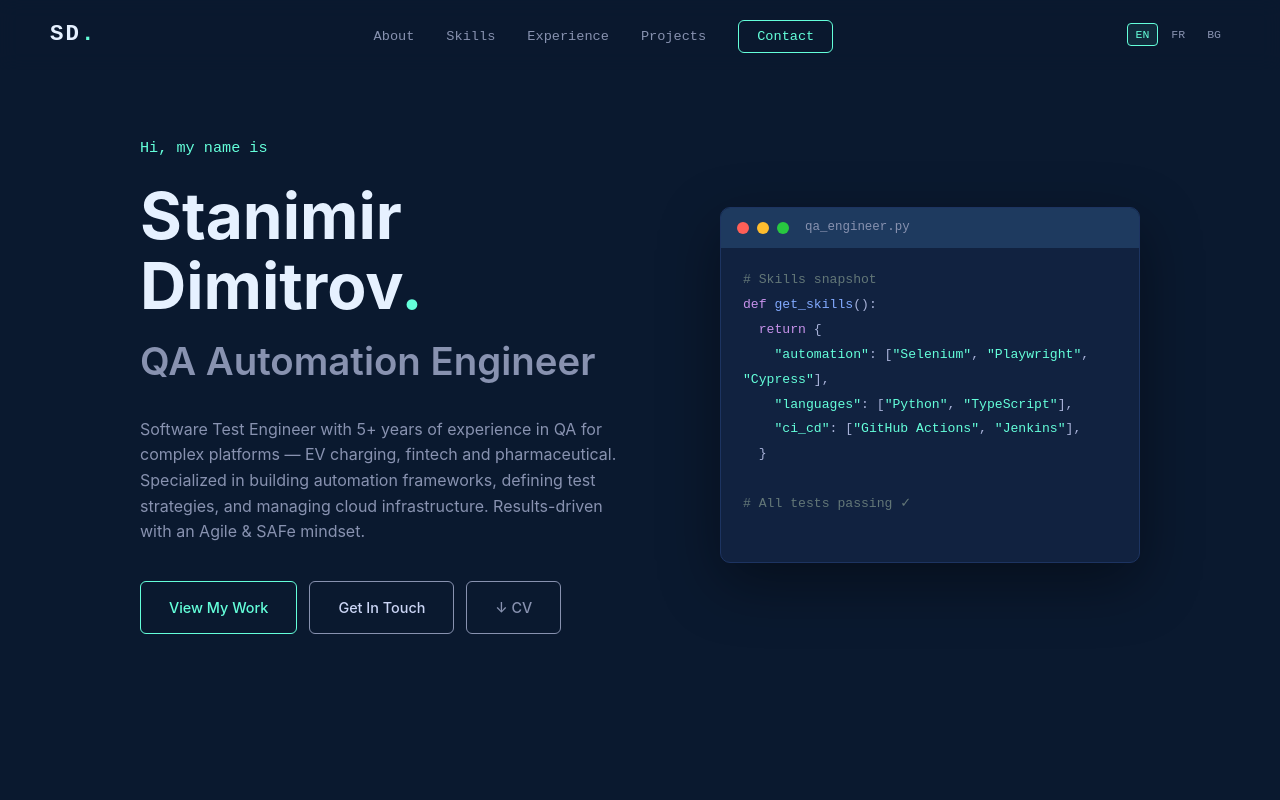
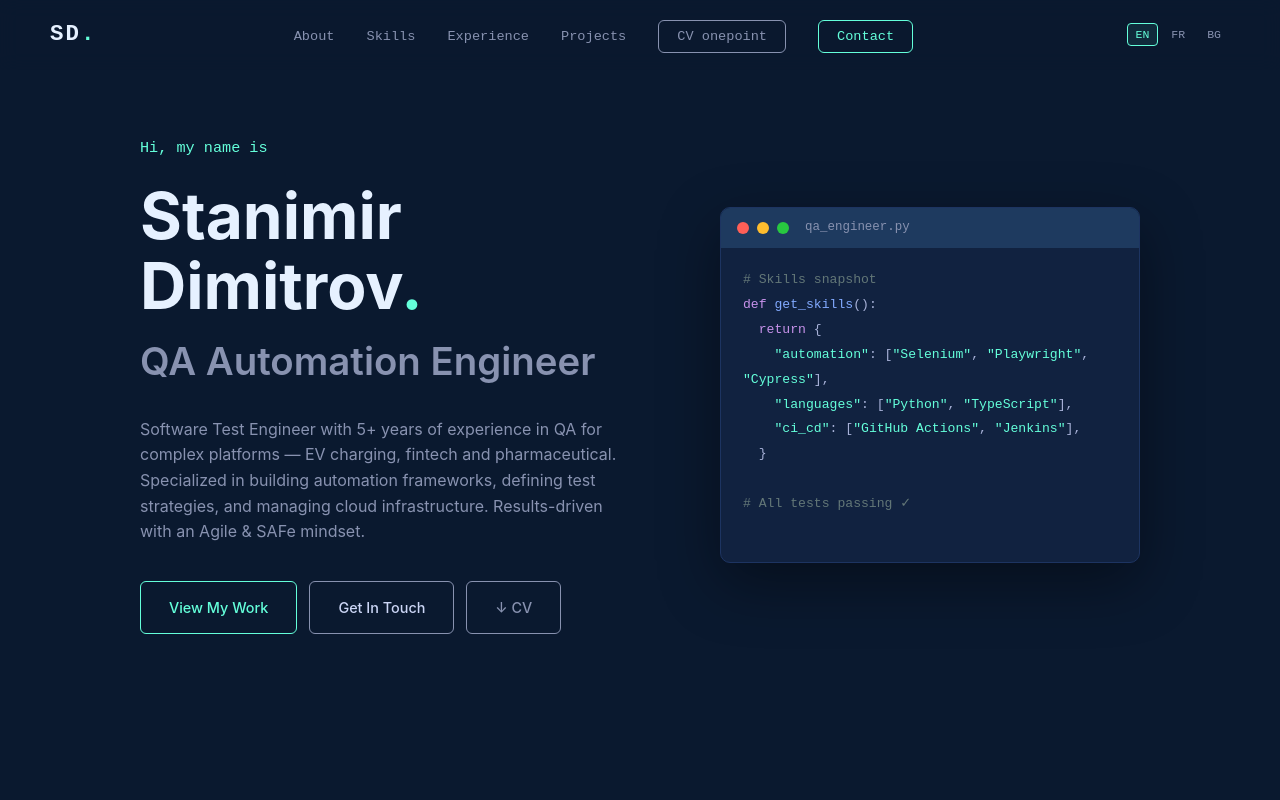
Before and after one commit to StanDimitrov/portfolio, a plain HTML site: page index.html in a window 1280 px wide. Shown: the top 800 px of the page. Drawn offline with Linux system fonts and the light colour scheme.

Commit message:
Add CV onepoint link to portfolio navigation

```diff
--- a/index.html
+++ b/index.html
@@ -27,6 +27,7 @@
       <li><a href="#skills" data-i18n="nav_skills">Skills</a></li>
       <li><a href="#experience" data-i18n="nav_experience">Experience</a></li>
       <li><a href="#projects" data-i18n="nav_projects">Projects</a></li>
+      <li><a href="consultant-profile.html" target="_blank" class="btn-cv-nav">CV onepoint</a></li>
       <li><a href="#contact" class="btn-nav" data-i18n="nav_contact">Contact</a></li>
     </ul>
     <div class="lang-switcher">
--- a/style.css
+++ b/style.css
@@ -115,6 +115,21 @@ img { display: block; max-width: 100%; }
   color: var(--accent) !important;
 }
 .btn-nav:hover { background: rgba(100,255,218,0.1) !important; }
+
+.btn-cv-nav {
+  padding: 8px 18px !important;
+  border: 1px solid var(--muted) !important;
+  border-radius: var(--radius) !important;
+  color: var(--muted) !important;
+  font-size: 0.85rem;
+  font-family: 'Fira Code', monospace;
+  transition: var(--transition);
+}
+.btn-cv-nav:hover {
+  border-color: var(--accent) !important;
+  color: var(--accent) !important;
+  background: rgba(100,255,218,0.06) !important;
+}
 
 .hamburger {
   display: none;
```
